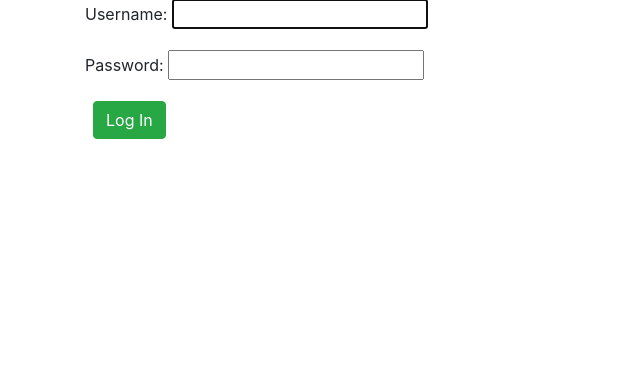
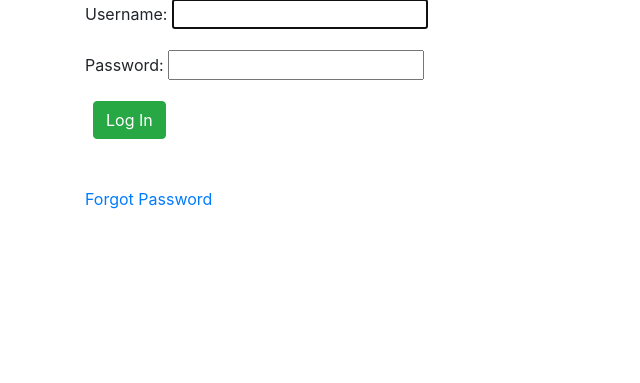
Before and after one commit to bernales/news-app, a Django app: page /accounts/login/ in a window 1280 px wide. Shown: the part 103-486 px from the top of the page, without its empty margins (0-640 px from the left). Run offline with Django 3.2, Linux system fonts and the light colour scheme; parts of the project's set-up code (start-up, migrations or seed data) failed here and were passed over; some libraries are stand-ins or nearby versions.

Commit message:
adding password reset link

```diff
--- a/config/settings.py
+++ b/config/settings.py
@@ -13,7 +13,7 @@ https://docs.djangoproject.com/en/3.1/ref/settings/
 from pathlib import Path
 from environs import Env # new
 
-env = Env() # new
+env = Env()
 env.read_env() # new
 
 # Build paths inside the project like this: BASE_DIR / 'subdir'.
--- a/templates/registration/login.html
+++ b/templates/registration/login.html
@@ -13,5 +13,11 @@
         {{ form.as_p }}
         <button class="btn btn-success ml-2" type="submit">Log In</button>
     </form>
+    <br>
+    <br>
+    <p>
+        <a href="{% url 'password_reset' %}">Forgot Password</a>
+    </p>
+
 
 {% endblock content %}
```
